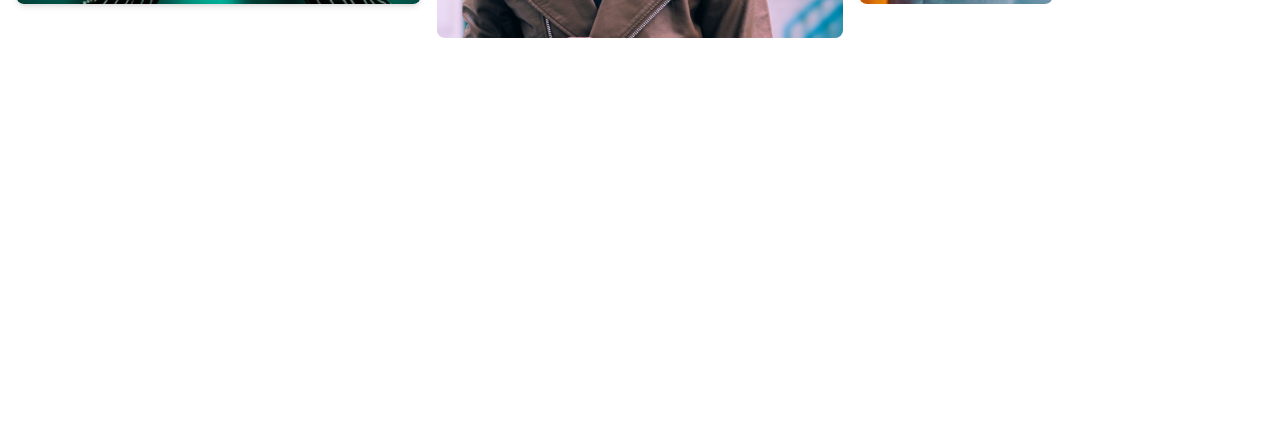
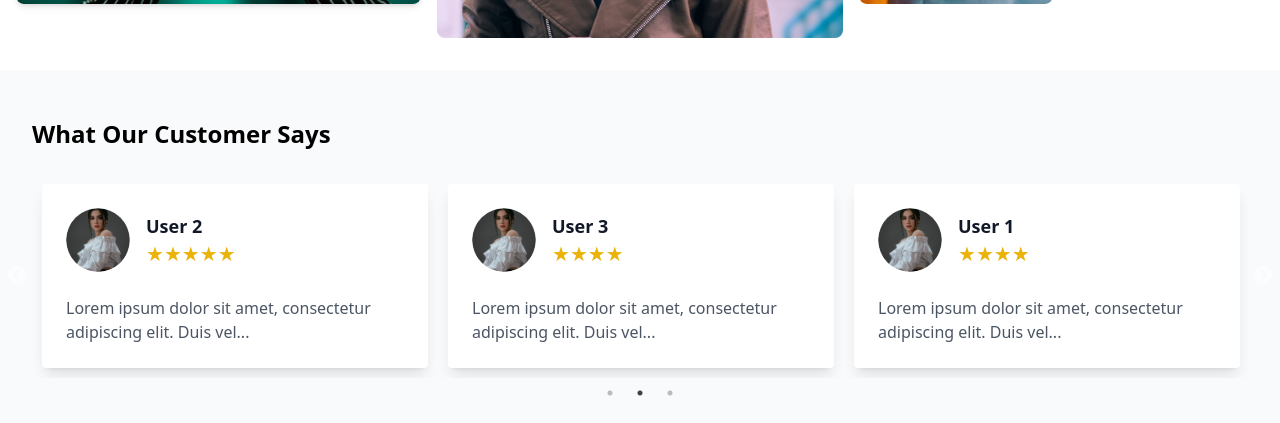
Before and after one commit to waseemtasawar/ecommerce-website, a React (Create React App) app: page / in a window 1280 px wide. Shown: the part 3248-3671 px from the top of the page. Before the commit the page ends 3318 px from the top, so only its background shows below. Built offline with nearby package versions, Linux system fonts and the light colour scheme.

Commit message:
make testimonial component

```diff
--- a/src/App.js
+++ b/src/App.js
@@ -6,6 +6,7 @@ import ProductSliderDeal from "./copmonent/ProductSliderDeal";
 import TrendingOffersSlider from "./copmonent/TrendingOffersSlider";
 import PromoSlider from "./copmonent/PromoSlider";
 import CategoryGrid from "./copmonent/CategoryGrid";
+import TestimonialsGrid from "./copmonent/TestimonialsGrid";
 export default function App() {
   return (
     <>
@@ -16,6 +17,7 @@ export default function App() {
       <TrendingOffersSlider />
       <PromoSlider />
       <CategoryGrid />
+      <TestimonialsGrid />
     </>
   );
 }
--- /dev/null
+++ b/src/copmonent/TestimonialCard.js
@@ -0,0 +1,20 @@
+import React from "react";
+
+const TestimonialCard = ({ image, name, rating, text }) => {
+  return (
+    <div className="testimonial-card max-w-md mx-auto rounded overflow-hidden shadow-lg bg-white p-6">
+      <div className="flex items-center space-x-4">
+        <img className="w-16 h-16 rounded-full" src={image} alt={name} />
+        <div>
+          <div className="text-lg font-semibold text-gray-900">{name}</div>
+          <div className="text-yellow-500 text-xl">
+            {Array(rating).fill("★").join("")}
+          </div>
+        </div>
+      </div>
+      <p className="mt-6 text-gray-600 text-md">{text}</p>
+    </div>
+  );
+};
+
+export default TestimonialCard;
--- /dev/null
+++ b/src/copmonent/TestimonialsGrid.js
@@ -0,0 +1,75 @@
+import Slider from "react-slick";
+import React from "react";
+import TestimonialCard from "./TestimonialCard";
+import User from "../Images/user.png";
+const testimonials = [
+  {
+    id: 1,
+    image: User,
+    name: "User 1",
+    rating: 4,
+    text: "Lorem ipsum dolor sit amet, consectetur adipiscing elit. Duis vel...",
+  },
+  {
+    id: 2,
+    image: User,
+    name: "User 2",
+    rating: 5,
+    text: "Lorem ipsum dolor sit amet, consectetur adipiscing elit. Duis vel...",
+  },
+  {
+    id: 3,
+    image: User,
+    name: "User 3",
+    rating: 4,
+    text: "Lorem ipsum dolor sit amet, consectetur adipiscing elit. Duis vel...",
+  },
+];
+
+const TestimonialsGrid = () => {
+  const settings = {
+    dots: true,
+    infinite: true,
+    speed: 500,
+    slidesToShow: 3,
+    slidesToScroll: 1,
+    autoplay: true,
+    autoplaySpeed: 4000,
+    centerMode: true,
+    centerPadding: "0px", // Adjust padding as needed
+    responsive: [
+      {
+        breakpoint: 1024, // Adjust these breakpoints as needed
+        settings: {
+          slidesToShow: 2,
+          slidesToScroll: 1,
+          infinite: true,
+          dots: true,
+        },
+      },
+      {
+        breakpoint: 600,
+        settings: {
+          slidesToShow: 1,
+          slidesToScroll: 1,
+          initialSlide: 1,
+        },
+      },
+    ],
+  };
+
+  return (
+    <div className="py-12 bg-gray-50">
+      <div className="max-w-full mx-auto px-4 sm:px-6 lg:px-8">
+        <h2 className="text-2xl font-bold mb-6">What Our Customer Says</h2>
+        <Slider {...settings}>
+          {testimonials.map((testimonial) => (
+            <TestimonialCard key={testimonial.id} {...testimonial} />
+          ))}
+        </Slider>
+      </div>
+    </div>
+  );
+};
+
+export default TestimonialsGrid;
```
Also changed, not shown: src/Images/user.png (added).
